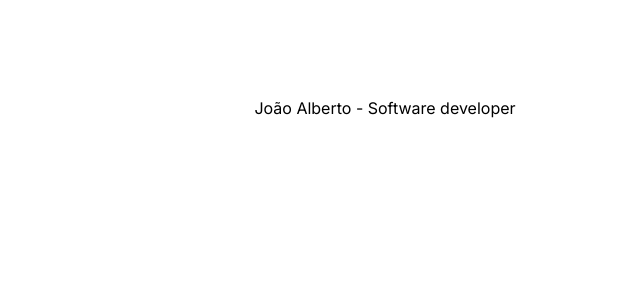
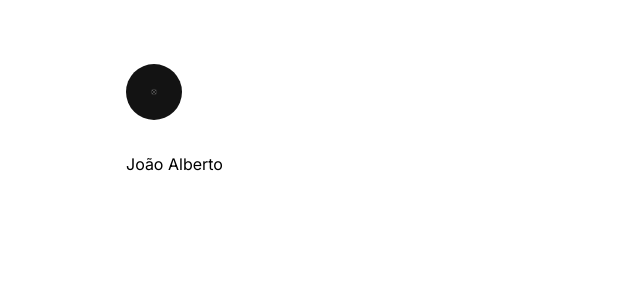
Before and after one commit to joaoalberto-dev/joaoalberto.dev, a Next.js app: page / in a window 1280 px wide. Shown: the top 300 px of the page, without its empty margins (255-895 px from the left). Built offline with nearby package versions, Linux system fonts and the light colour scheme.

Commit message:
feat: render avatar on home screen

```diff
--- a/src/app/page.tsx
+++ b/src/app/page.tsx
@@ -1,7 +1,10 @@
+import { Avatar } from "@/ui/avatar/avatar"
+
 export default function Home() {
   return (
-    <main className="flex min-h-screen flex-col items-center justify-between p-24">
-      <h1>João Alberto - Software developer</h1>
+    <main className="flex flex-col p-8 md:p-16 gap-8">
+      <Avatar />
+      <h1>João Alberto</h1>
     </main>
   );
 }
```
